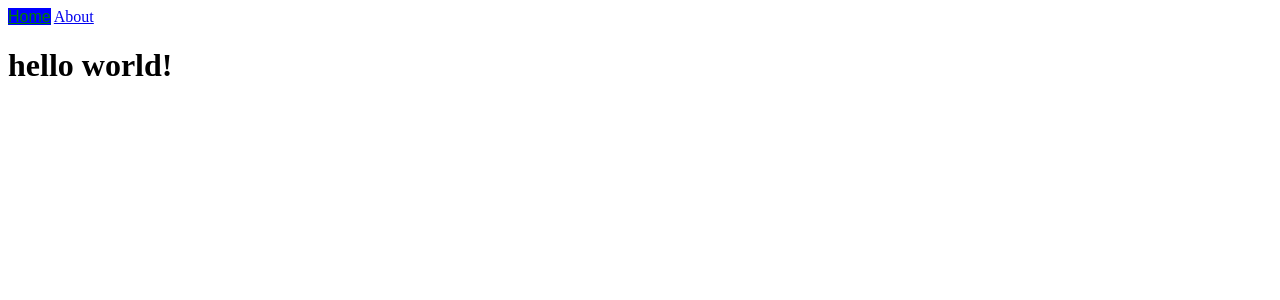
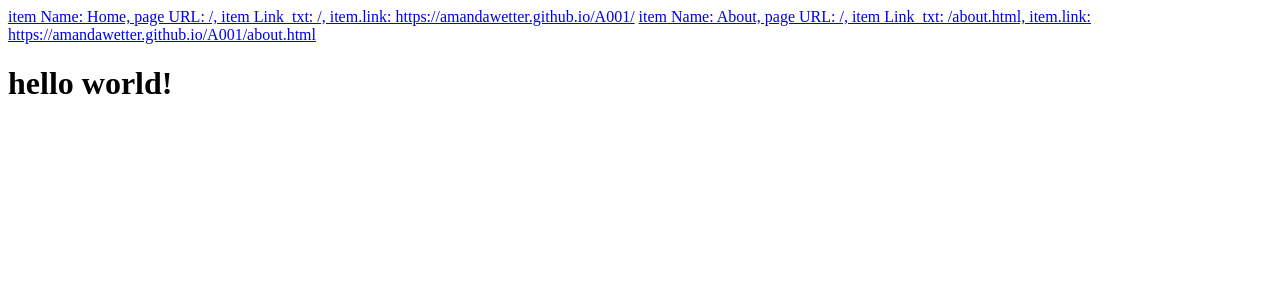
Before and after one commit to AmandaWetter/A001, a Jekyll site: the page built from index.html, in a window 1280 px wide. Shown: the top 300 px of the page. Built offline with Jekyll 4.4.1, drawn with Linux system fonts in a browser that asks for light colours.

Commit message:
Update navigation.html

```diff
--- a/_includes/navigation.html
+++ b/_includes/navigation.html
@@ -1,5 +1,5 @@
 <nav>
   {% for item in site.data.navigation %}
-    <a href="{{ item.link }}" {% if page.url == item.link_txt %} class="current" {% endif %}>{{ item.name }}</a>
+    <a href="{{ item.link }}" {% if page.url == item.link %} class="current" {% endif %}>item Name: {{ item.name }}, page URL: {{ page.url }}, item Link_txt: {{item.link_txt}}, item.link: {{item.link}}</a>
   {% endfor %}
 </nav>
```
